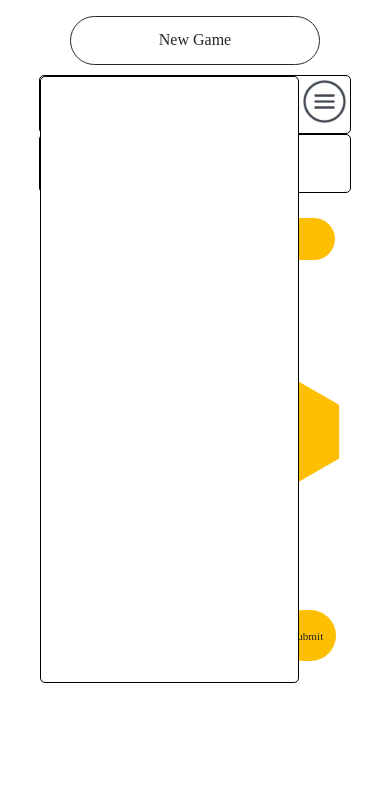
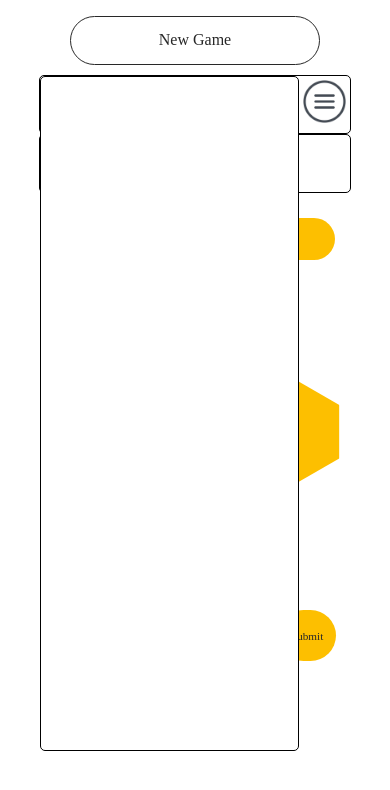
Before and after one commit to smitham50/spelling_bee, a website: page index.html in a window 390 px wide. Both pictures are taken after a click on the picture 324 px from the left and 101 px from the top of the page. Drawn offline with Linux system fonts and the light colour scheme; no server answers; a web font is replaced by a local one.

Commit message:
expanded dropdown height

```diff
--- a/mobile.css
+++ b/mobile.css
@@ -40,7 +40,6 @@ html, body {
   width: 100%;
   border-radius: 50px;
   border: solid 1px;
-  /* background-color: #fdbf00; */
   color: #282828;
   text-align: center;
 }
@@ -52,7 +51,6 @@ html, body {
   width: 100%;
   border-radius: 50px;
   border: solid 1px;
-  /* background-color: #ffd34c; */
   color: #282828;
   text-align: center;
 }
@@ -94,7 +92,7 @@ ul#found-words {
 
 ul#found-words.expand {
   width: 90%;
-  height: 72vh;
+  height: 80vh;
   display: flex;
   flex-direction: column;
   flex-wrap: wrap;
@@ -104,7 +102,6 @@ ul#found-words.expand {
   border-radius: 5px;
   border: solid 1px;
   z-index: 1;
-  /* transition: .4s ease; */
 }
 
 ul#found-words li {
```
